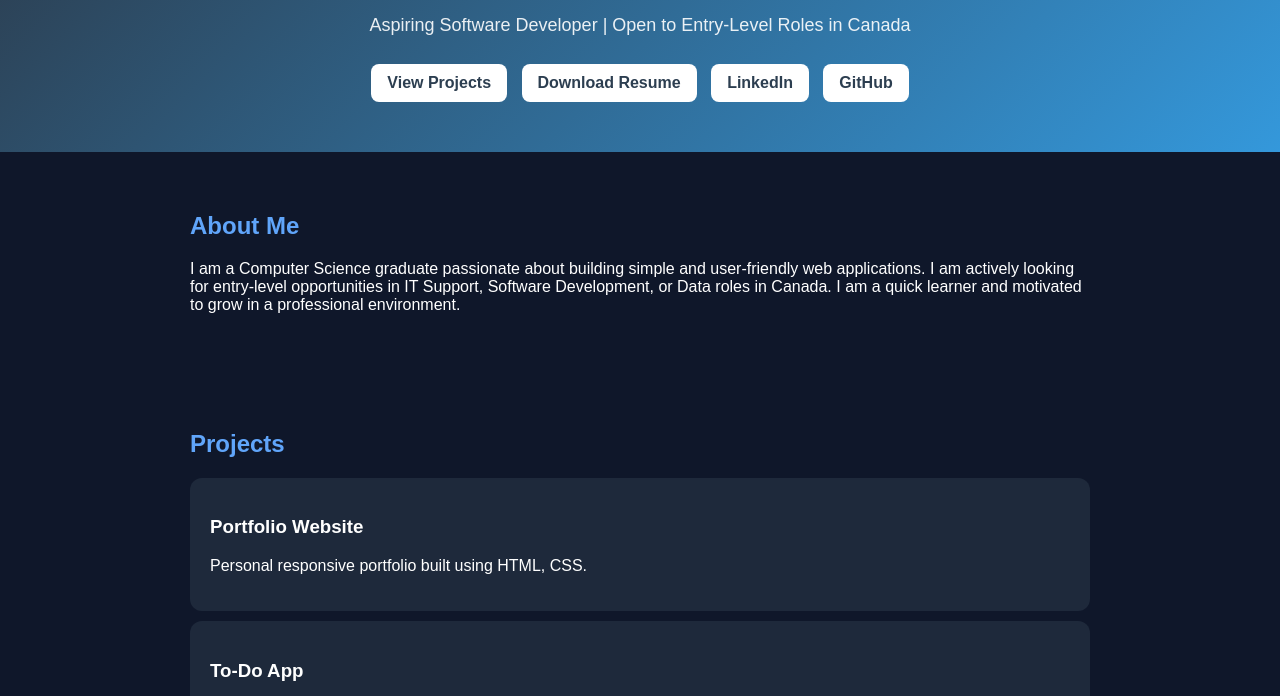
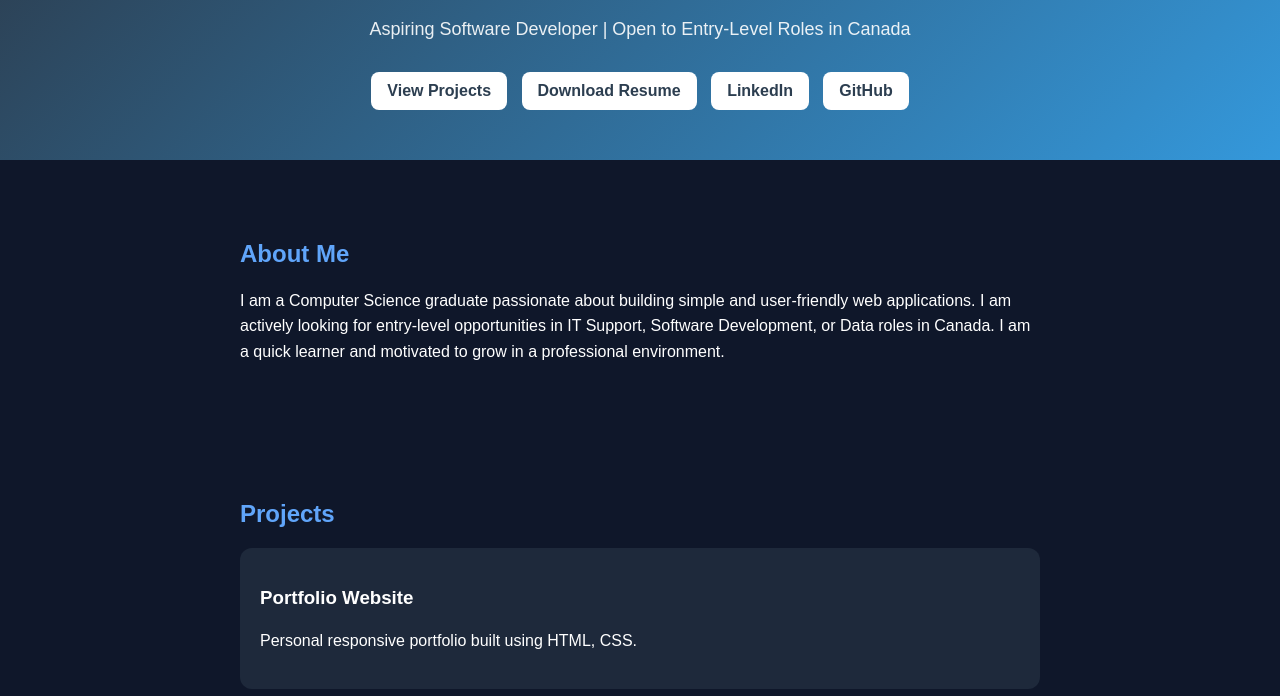
Before and after one commit to saranya828-BJK/Portfolio-, a plain HTML site: page index.html in a window 1280 px wide. Shown: the part 88-784 px from the top of the page. Drawn offline with Linux system fonts and the light colour scheme.

Commit message:
index.html

```diff
--- a/index.html
+++ b/index.html
@@ -80,6 +80,19 @@
     background: #3498db;
     color: white;
 }
+
+    section {
+    max-width: 800px;
+    margin: 20px auto;
+}
+
+p {
+    line-height: 1.6;
+}
+
+* {
+    scroll-behavior: smooth;
+}
   </style>
 </head>
 
```
